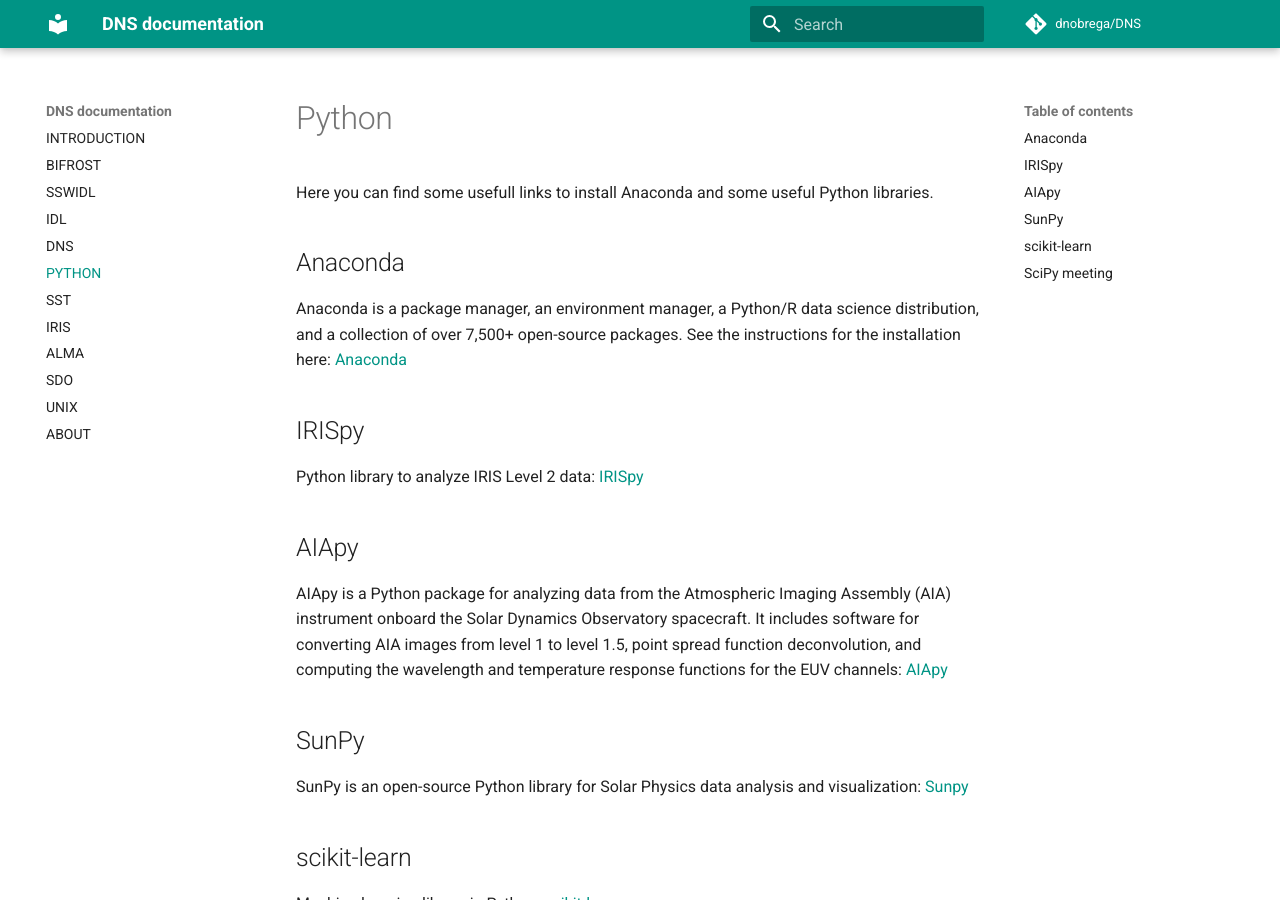
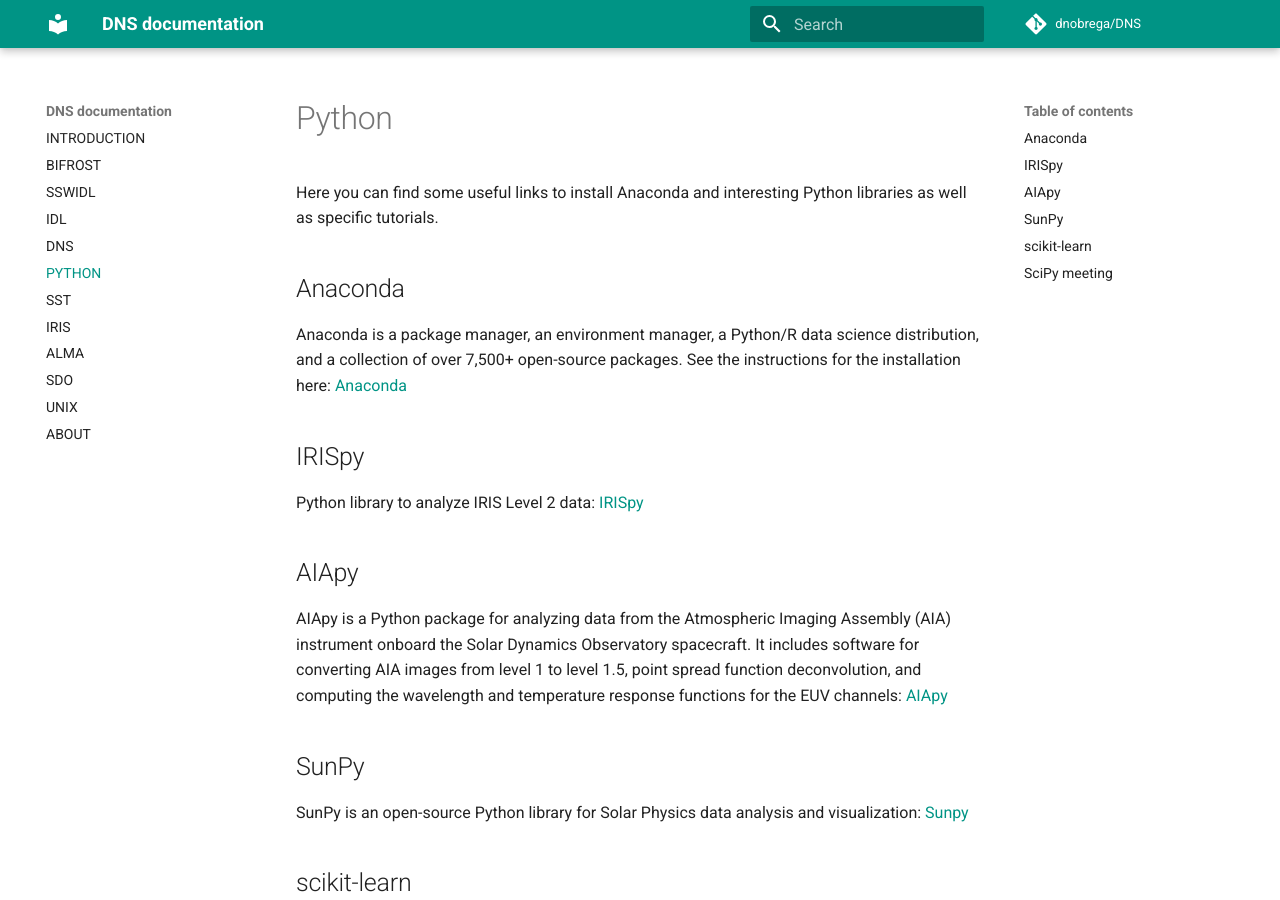
Before and after one commit to dnobrega/DNS, an MkDocs documentation site: the page built from docs/python.md, in a window 1280 px wide and 900 px high. Built offline with MkDocs 1.6.1 and Material for MkDocs 9.7.7, drawn with Linux system fonts in a browser that asks for light colours; comment, search, counter and statistics services are not loaded.

Commit message:
Improving python.md

```diff
--- a/docs/python.md
+++ b/docs/python.md
@@ -1,6 +1,7 @@
 # Python
 
-Here you can find some usefull links to install Anaconda and some useful Python libraries.
+Here you can find some useful links to install Anaconda and interesting Python libraries as well as
+specific tutorials.
 
 ## Anaconda
 
```
